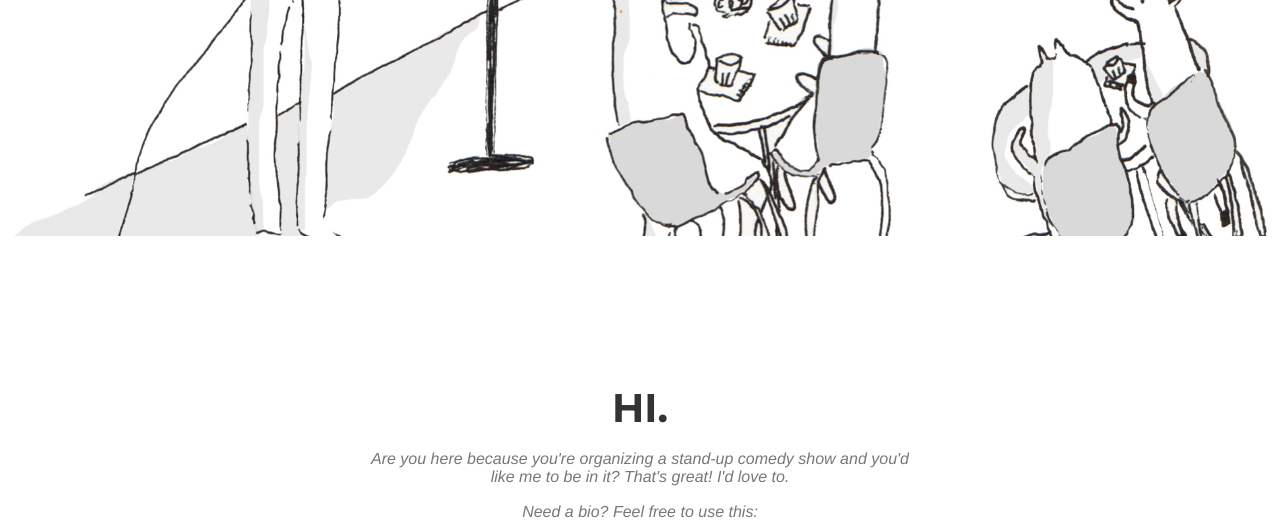
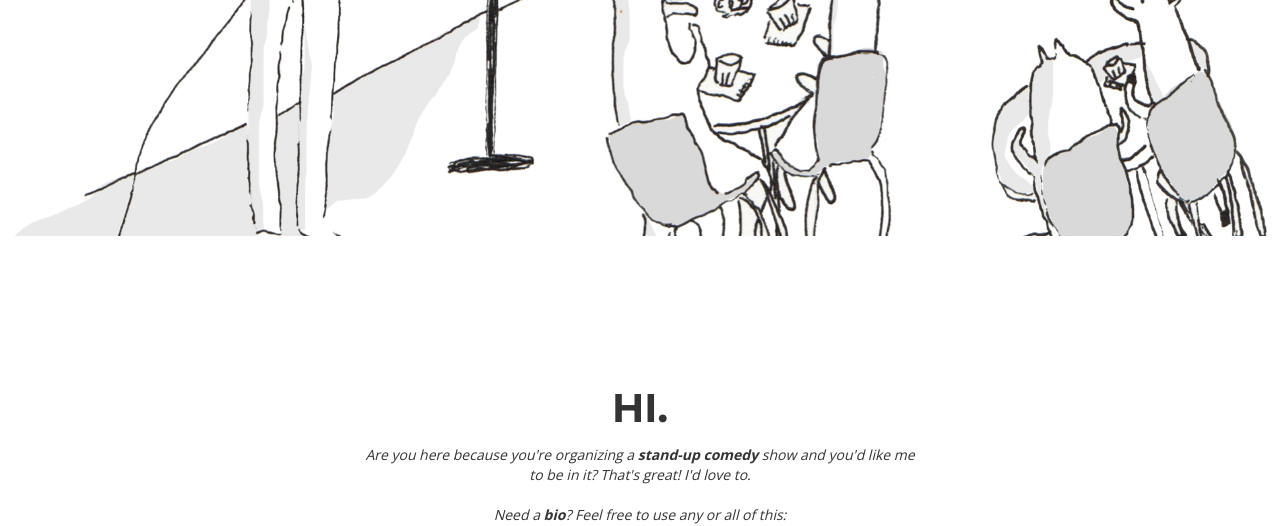
Before and after one commit to gustate/gustate.github.io, a plain HTML site: page index.html in a window 1280 px wide. Shown: the part 432-958 px from the top of the page. Drawn offline with nearby package versions, Linux system fonts and the light colour scheme; a web font is replaced by a local one.

Commit message:
change h3 to italics

```diff
--- a/index.html
+++ b/index.html
@@ -94,12 +94,16 @@
             <div class="row">
                 <div class="col-sm-6 col-sm-offset-3 text-center">
                     <h2 class="section-heading">Hi.</h2>
-                    <h3 class="section-subheading text-muted">
-                        Are you here because you're organizing a stand-up comedy show and you'd like me to be in it? That's great! I'd love to.
-                        <br>
-                        <br>
-                        Need a bio? Feel free to use this:
-                    </h3>
+                    <em>
+                        Are you here because you're organizing a <strong>stand-up comedy</strong> show and you'd like me to be in it? That's great! I'd love to.
+                    </em>
+                    <br>
+                    <br>
+                    <em>
+                        Need a <strong>bio</strong>? Feel free to use any or all of this:
+                    </em>
+                    <br>
+                    <br>
                     <p>
                         Gus Tate was just a funny person from Lexington, Kentucky until 2013, when he sold out and started telling jokes at open mic nights in Beijing. He currently lives, works, and tells jokes in Hong Kong.
                     </p>
```
